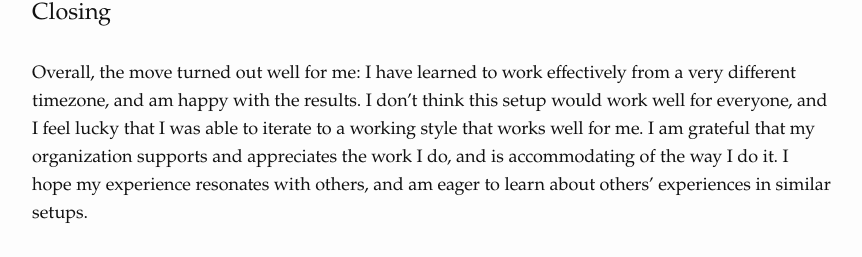
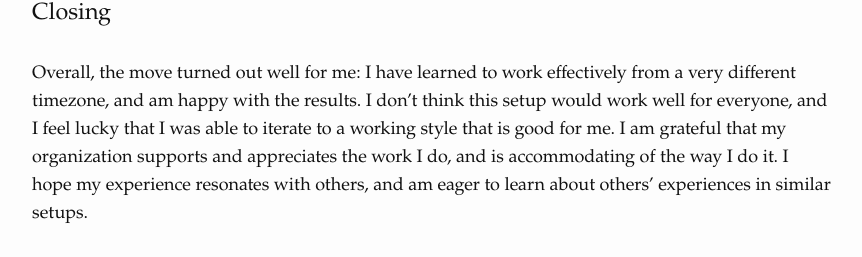
Before and after one commit to bcherny/bcherny.github.io, a Jekyll site: the page built from _posts/2023-12-10-Working-Remotely.md, in a window 1280 px wide and 900 px high, scrolled down 2848 px. Shown: the part 640-897 px from the top of the window, without its empty margins (208-1070 px from the left). Built offline with Jekyll 4.4.1, drawn with Linux system fonts in a browser that asks for light colours.

Commit message:
Update 2023-12-10-Working-Remotely.md

```diff
--- a/_posts/2023-12-10-Working-Remotely.md
+++ b/_posts/2023-12-10-Working-Remotely.md
@@ -46,4 +46,4 @@ I also had to adjust my schedule to better manage my own health. When I worked i
 
 ## Closing
 
-Overall, the move turned out well for me: I have learned to work effectively from a very different timezone, and am happy with the results. I don't think this setup would work well for everyone, and I feel lucky that I was able to iterate to a working style that works well for me. I am grateful that my organization supports and appreciates the work I do, and is accommodating of the way I do it. I hope my experience resonates with others, and am eager to learn about others' experiences in similar setups.
+Overall, the move turned out well for me: I have learned to work effectively from a very different timezone, and am happy with the results. I don't think this setup would work well for everyone, and I feel lucky that I was able to iterate to a working style that is good for me. I am grateful that my organization supports and appreciates the work I do, and is accommodating of the way I do it. I hope my experience resonates with others, and am eager to learn about others' experiences in similar setups.
```
